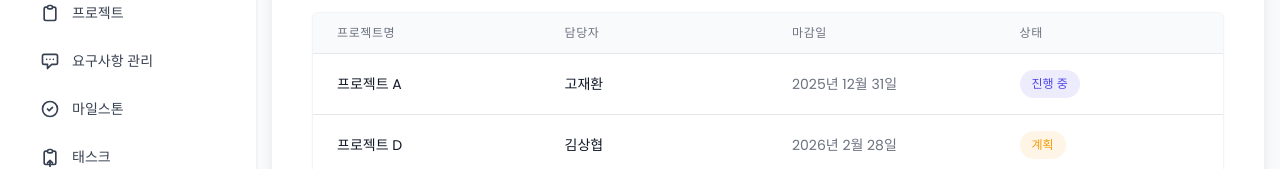
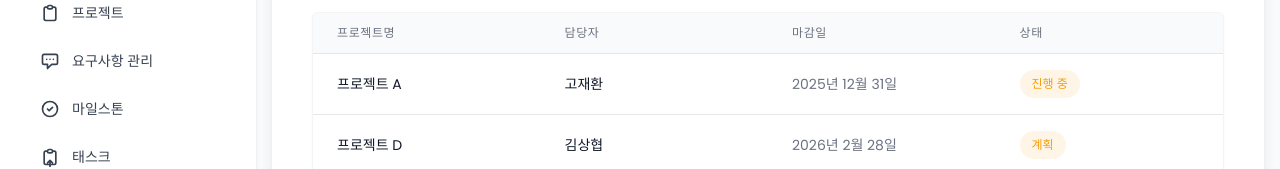
Before and after one commit to jeonck/Project-S1, a React (Vite) app: page /#/ in a window 1280 px wide. Shown: the part 442-611 px from the top of the page. Built offline with nearby package versions, Linux system fonts and the light colour scheme.

Commit message:
feat: Update task statuses to reflect new project phases

```diff
--- a/src/components/StatusBadge.jsx
+++ b/src/components/StatusBadge.jsx
@@ -1,16 +1,12 @@
 const StatusBadge = ({ status }) => {
   const getStatusClass = (status) => {
-    switch (status) {
-      case '완료':
-        return 'status-completed';
-      case '진행 중':
-        return 'status-progress';
-      case '계획':
-      case '예정':
-        return 'status-planned';
-      default:
-        return 'status-planned';
-    }
+    const statusClasses = {
+      '요구정의': 'status-planned', // Requirements Definition
+      '설계': 'status-progress',    // Design
+      '종료': 'status-completed',   // Completed
+      '진단': 'status-diagnosis',   // Diagnosis/Review - using a new custom class
+    };
+    return statusClasses[status] || 'status-planned'; // Default to 'planned' if status is not found
   };
 
   return <span className={getStatusClass(status)}>{status}</span>;
--- a/src/context/DataContext.jsx
+++ b/src/context/DataContext.jsx
@@ -123,18 +123,18 @@ export const DataProvider = ({ children }) => {
 
     if (!localStorage.getItem('tasks')) {
       const initialTasks = [
-        { id: 1, name: '데이터베이스 설계', project: '프로젝트 A', dueDate: '2025-04-15', status: '완료', assignee: '고재환', description: '데이터베이스 스키마 및 ERD 설계' },
-        { id: 2, name: '프론트엔드 개발', project: '프로젝트 A', dueDate: '2025-07-20', status: '진행 중', assignee: '김기홍', description: 'React 기반 프론트엔드 개발' },
-        { id: 3, name: '앱 디자인', project: '프로젝트 B', dueDate: '2025-03-10', status: '예정', assignee: '김명현', description: '모바일 앱 UI/UX 디자인' },
-        { id: 4, name: '백엔드 API 개발', project: '프로젝트 A', dueDate: '2025-05-25', status: '진행 중', assignee: '김상협', description: 'REST API 개발 및 문서화' },
-        { id: 5, name: '사용자 테스트', project: '프로젝트 A', dueDate: '2025-08-15', status: '예정', assignee: '김선미', description: '실제 사용자를 대상으로 한 앱 테스트 진행' },
-        { id: 6, name: '마케팅 전략 수립', project: '프로젝트 B', dueDate: '2025-04-01', status: '완료', assignee: '김연식', description: '모바일 앱 출시를 위한 마케팅 전략 수립' },
-        { id: 7, name: '기능 개선', project: '프로젝트 A', dueDate: '2025-09-10', status: '예정', assignee: '김영빈', description: '사용자 피드백을 반영한 기능 개선' },
-        { id: 8, name: '앱 출시 준비', project: '프로젝트 B', dueDate: '2025-05-30', status: '진행 중', assignee: '김상현', description: '앱 스토어 등록 및 출시 업무 준비' },
-        { id: 9, name: '코드 리뷰', project: '프로젝트 A', dueDate: '2025-06-15', status: '예정', assignee: '고재환', description: '코드 품질 향상을 위한 코드 리뷰 진행' },
-        { id: 10, name: '사용자 인터뷰', project: '프로젝트 B', dueDate: '2025-02-20', status: '완료', assignee: '김명현', description: '사용자 요구사항 분석을 위한 인터뷰 진행' },
-        { id: 11, name: '성능 최적화', project: '프로젝트 A', dueDate: '2025-07-05', status: '예정', assignee: '김상협', description: '웹 서비스 성능 최적화 작업' },
-        { id: 12, name: '빌링 시스템 구현', project: '프로젝트 A', dueDate: '2025-08-01', status: '예정', assignee: '김기홍', description: '사용자 청구 및 결제 시스템 구현' }
+        { id: 1, name: '데이터베이스 설계', project: '프로젝트 A', dueDate: '2025-04-15', status: '설계', assignee: '고재환', description: '데이터베이스 스키마 및 ERD 설계' },
+        { id: 2, name: '프론트엔드 개발', project: '프로젝트 A', dueDate: '2025-07-20', status: '진단', assignee: '김기홍', description: 'React 기반 프론트엔드 개발' },
+        { id: 3, name: '앱 디자인', project: '프로젝트 B', dueDate: '2025-03-10', status: '요구정의', assignee: '김명현', description: '모바일 앱 UI/UX 디자인' },
+        { id: 4, name: '백엔드 API 개발', project: '프로젝트 A', dueDate: '2025-05-25', status: '설계', assignee: '김상협', description: 'REST API 개발 및 문서화' },
+        { id: 5, name: '사용자 테스트', project: '프로젝트 A', dueDate: '2025-08-15', status: '진단', assignee: '김선미', description: '실제 사용자를 대상으로 한 앱 테스트 진행' },
+        { id: 6, name: '마케팅 전략 수립', project: '프로젝트 B', dueDate: '2025-04-01', status: '종료', assignee: '김연식', description: '모바일 앱 출시를 위한 마케팅 전략 수립' },
+        { id: 7, name: '기능 개선', project: '프로젝트 A', dueDate: '2025-09-10', status: '요구정의', assignee: '김영빈', description: '사용자 피드백을 반영한 기능 개선' },
+        { id: 8, name: '앱 출시 준비', project: '프로젝트 B', dueDate: '2025-05-30', status: '진단', assignee: '김상현', description: '앱 스토어 등록 및 출시 업무 준비' },
+        { id: 9, name: '코드 리뷰', project: '프로젝트 A', dueDate: '2025-06-15', status: '요구정의', assignee: '고재환', description: '코드 품질 향상을 위한 코드 리뷰 진행' },
+        { id: 10, name: '사용자 인터뷰', project: '프로젝트 B', dueDate: '2025-02-20', status: '종료', assignee: '김명현', description: '사용자 요구사항 분석을 위한 인터뷰 진행' },
+        { id: 11, name: '성능 최적화', project: '프로젝트 A', dueDate: '2025-07-05', status: '요구정의', assignee: '김상협', description: '웹 서비스 성능 최적화 작업' },
+        { id: 12, name: '빌링 시스템 구현', project: '프로젝트 A', dueDate: '2025-08-01', status: '설계', assignee: '김기홍', description: '사용자 청구 및 결제 시스템 구현' }
       ];
       localStorage.setItem('tasks', JSON.stringify(initialTasks));
     }
--- a/src/index.css
+++ b/src/index.css
@@ -244,6 +244,16 @@ tbody tr:hover {
     font-size: 0.75rem;
 }
 
+.status-diagnosis {
+    color: #8b5cf6; /* A shade of purple */
+    font-weight: 500;
+    padding: 0.25rem 0.75rem;
+    background-color: rgba(139, 92, 246, 0.1);
+    border-radius: 9999px;
+    display: inline-block;
+    font-size: 0.75rem;
+}
+
 /* 메인 콘텐츠 테이블 스타일 */
 #projects-table-body tr {
     transition: all 0.2s ease-in-out;
--- a/src/pages/Tasks.jsx
+++ b/src/pages/Tasks.jsx
@@ -13,7 +13,7 @@ const Tasks = () => {
     name: '',
     project: '',
     dueDate: '',
-    status: '예정',
+    status: '요구정의',
     assignee: '',
     description: '',
   });
@@ -36,7 +36,7 @@ const Tasks = () => {
         name: '',
         project: selectedProject === '전체' ? (projects.length > 0 ? projects[0].name : '') : selectedProject,
         dueDate: '',
-        status: '예정',
+        status: '요구정의',
         assignee: teamMembers.length > 0 ? teamMembers[0].name : '',
         description: '',
       });
@@ -238,9 +238,10 @@ const Tasks = () => {
               className="w-full border border-gray-300 p-2 rounded-md focus:border-blue-600 focus:outline-none"
               required
             >
-              <option value="예정">예정</option>
-              <option value="진행 중">진행 중</option>
-              <option value="완료">완료</option>
+              <option value="요구정의">요구정의</option>
+              <option value="설계">설계</option>
+              <option value="종료">종료</option>
+              <option value="진단">진단</option>
             </select>
           </div>
           <div className="mb-4">
```
